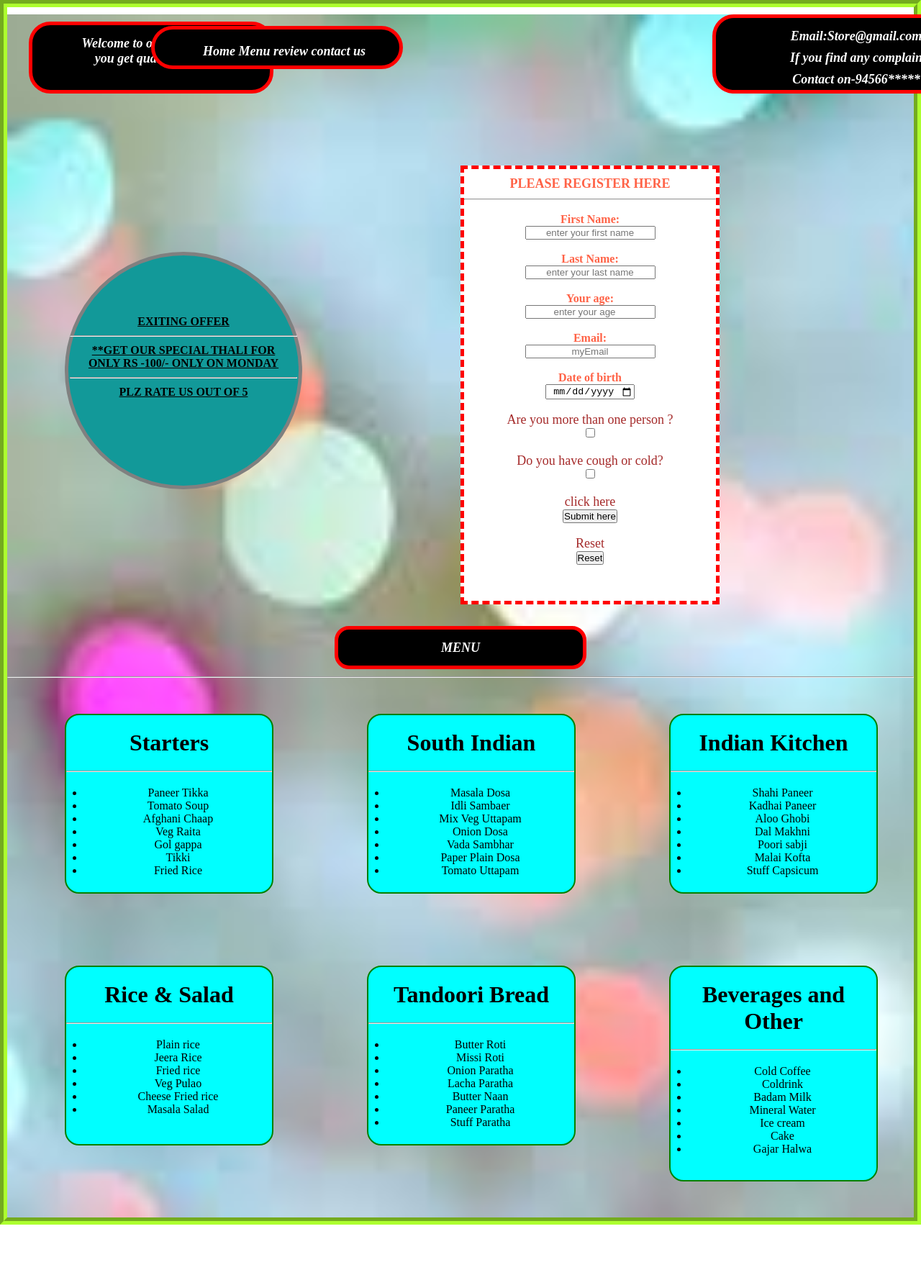
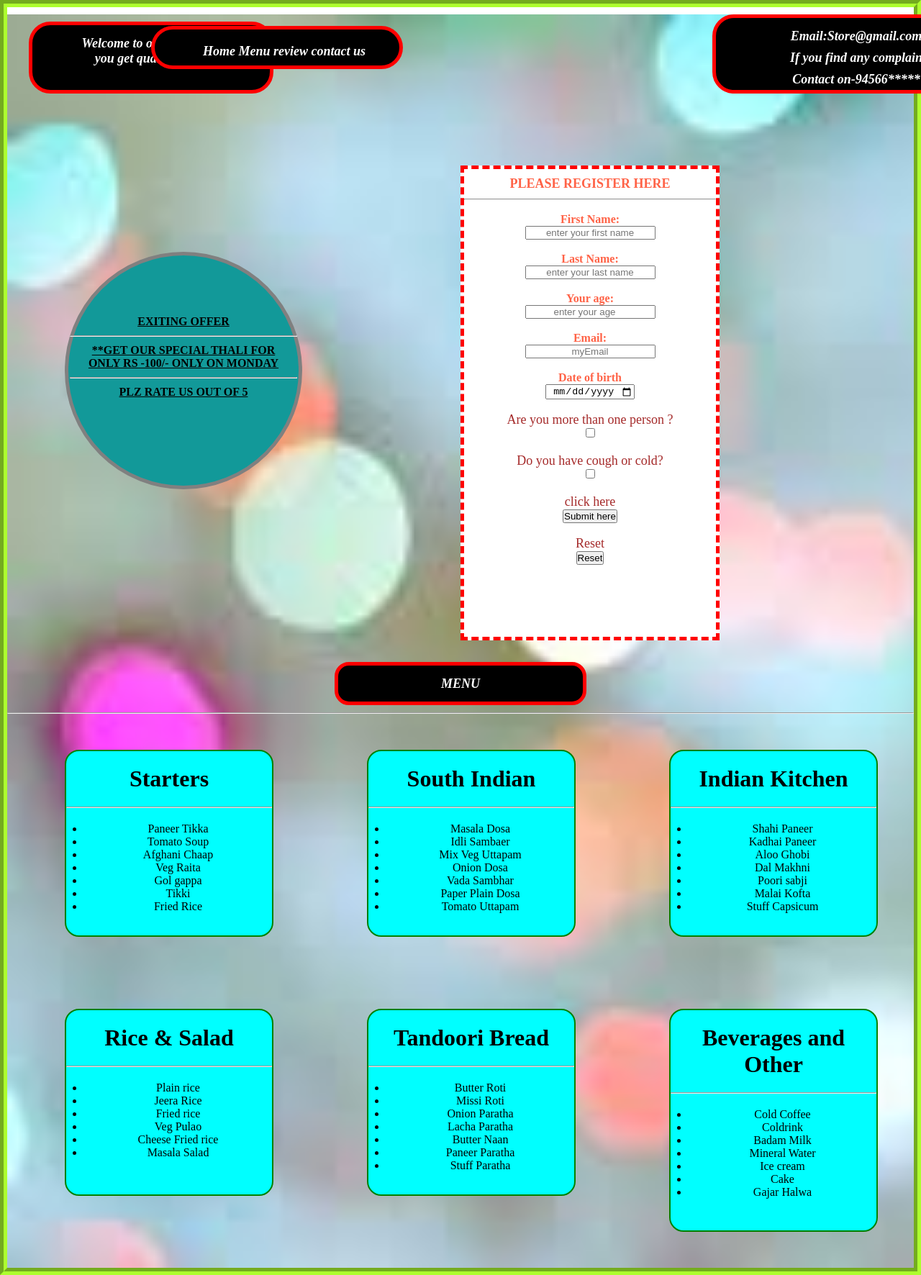
Before and after one commit to mrunali-rode/handsoncss2, a plain HTML site: page index.html in a window 1280 px wide. Shown: the top 1772 px of the page at 72% size. Before the commit the page ends 1702 px from the top, so only its background shows below. Drawn offline with Linux system fonts and the light colour scheme.

Commit message:
updated index.css

```diff
--- a/index.css
+++ b/index.css
@@ -106,7 +106,7 @@
     }
     .form
     {
-        height: 600px;
+        height: 650px;
         width: 350px;
         background-color: white;
         border: 5px dashed red;
@@ -155,7 +155,7 @@
     }
     #d1
     {
-        height: 250px;
+        height: 260px;
         width:350px;
         background-color: aqua;
         text-align: center;
@@ -173,7 +173,7 @@
 
     #d2
     {
-        height: 250px;
+        height: 260px;
         width: 350px;
         background-color: aqua;
         text-align: center;
@@ -185,7 +185,7 @@
     }
     #d3
     {
-        height: 250px;
+        height: 260px;
         width: 350px;
         background-color: aqua;
         text-align: center;
@@ -197,7 +197,7 @@
     }
     #d4
     {
-        height: 250px;
+        height: 260px;
         width: 350px;
         background-color: aqua;
         text-align: center;
@@ -209,7 +209,7 @@
     }
     #d5
     {
-        height: 250px;
+        height: 260px;
         width: 350px;
         background-color: aqua;
         text-align: center;
@@ -221,7 +221,7 @@
     }
     #d6
     {
-        height: 300px;
+        height: 310px;
         width: 350px;
         background-color: aqua;
         text-align: center;
```
